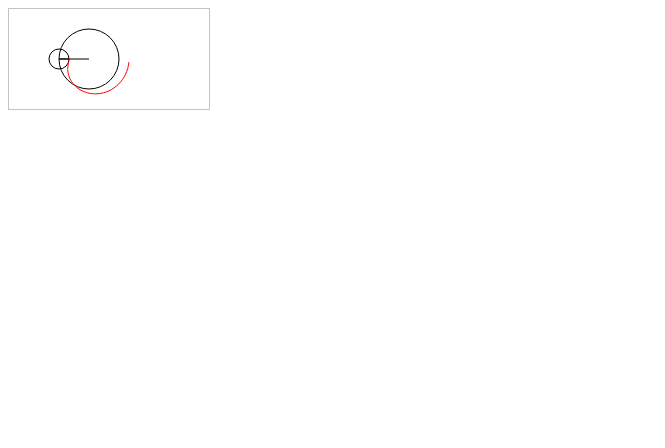
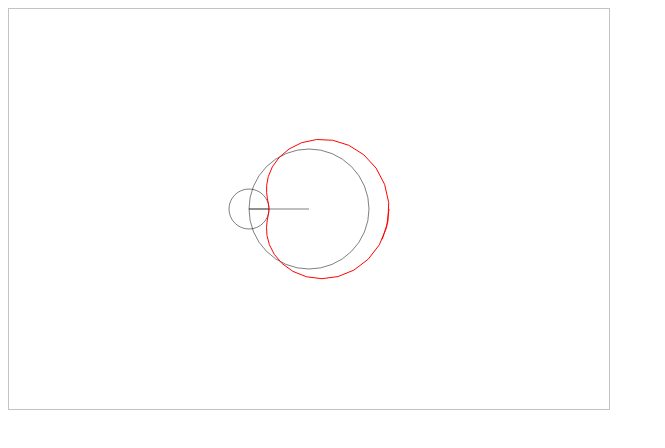
Before and after one commit to mkchaos/fft-painter, a plain HTML site: page static/index.html in a window 1280 px wide. Shown: the whole page, without its empty margins (0-665 px from the left). Drawn offline with Linux system fonts and the light colour scheme.

Commit message:
fix scale

```diff
--- a/static/circle-thing.js
+++ b/static/circle-thing.js
@@ -12,8 +12,6 @@
 
   constructor(cfgs) {
     this.circles = [];
-    this.drawnPoints = [];
-
     for (let i = 0; i < cfgs.length; i++) {
       const circle = new Circle(
         /* size= */
@@ -28,6 +26,8 @@
       }
       this.circles.push(circle);
     }
+    this.drawnPoints = [];
+    this.addDrawPoint();
   }
 
   update(deltaT) {
@@ -41,7 +41,7 @@
   addDrawPoint() {
     const first_circle = this.circles[0];
     const circle = this.circles[this.circles.length - 1];
-    if (first_circle.rotation - first_circle.startRotation < 2 * Math.PI + 0.1) {
+    if (first_circle.rotation - first_circle.startRotation < 2 * Math.PI + 0.4) {
       this.drawnPoints.push(circle.end);
     }
   }
@@ -51,6 +51,7 @@
       this.circles[i].reset();
     }
     this.drawnPoints = [];
+    this.addDrawPoint();
   }
 
   render(
@@ -59,7 +60,8 @@
     off_x,
     off_y,
   ) {
-    context.strokeStyle = "black";
+    // context.strokeStyle = "black";
+    context.strokeStyle = 'rgba(0, 0, 0, 0.5)';
     for (let i = 0; i < this.circles.length; i++) {
       this.circles[i].render(context, scale, off_x, off_y);
     }
@@ -67,13 +69,13 @@
     if (this.drawnPoints.length > 0) {
       context.beginPath();
       context.moveTo(
-        scale * (this.drawnPoints[0].x + off_x),
-        scale * (this.drawnPoints[0].y + off_y),
+        scale * this.drawnPoints[0].x + off_x,
+        scale * this.drawnPoints[0].y + off_y,
       );
       for (let i = 1; i < this.drawnPoints.length; i++) {
         context.lineTo(
-          scale * (this.drawnPoints[i].x + off_x),
-          scale * (this.drawnPoints[i].y + off_y),
+          scale * this.drawnPoints[i].x + off_x,
+          scale * this.drawnPoints[i].y + off_y,
         );
       }
       context.stroke();
--- a/static/index.html
+++ b/static/index.html
@@ -8,7 +8,7 @@
 </head>
 
 <body>
-  <canvas id="board" width="200" height="100" style="border:1px solid #c3c3c3;">
+  <canvas id="board" width="600" height="400" style="border:1px solid #c3c3c3;">
     <script type="module">
       // import Circle from "./circle.js";
       import CircleThing from "./circle-thing.js";
@@ -17,22 +17,23 @@
 
       let circles = new CircleThing([
         {
-                size:30,
+          size: 30,
           rotation: 0,
           frequency: 1,
         },
         {
-                size:10,
+          size: 10,
           rotation: 0,
           frequency: 2,
         }
       ]);
-
+      const off_x = canvas.width / 2;
+      const off_y = canvas.height / 2;
       setInterval(
         () => {
-        circles.update(0.01);
+          circles.update(0.03);
           ctx.clearRect(0, 0, canvas.width, canvas.height);
-        circles.render(ctx, 1, 80, 50);
+          circles.render(ctx, 2, off_x, off_y);
         },
         100,
       )
```
Also changed, not shown: static/circle.js (+6 -6 lines). Lines whose indentation alone changed are shown as unchanged.
